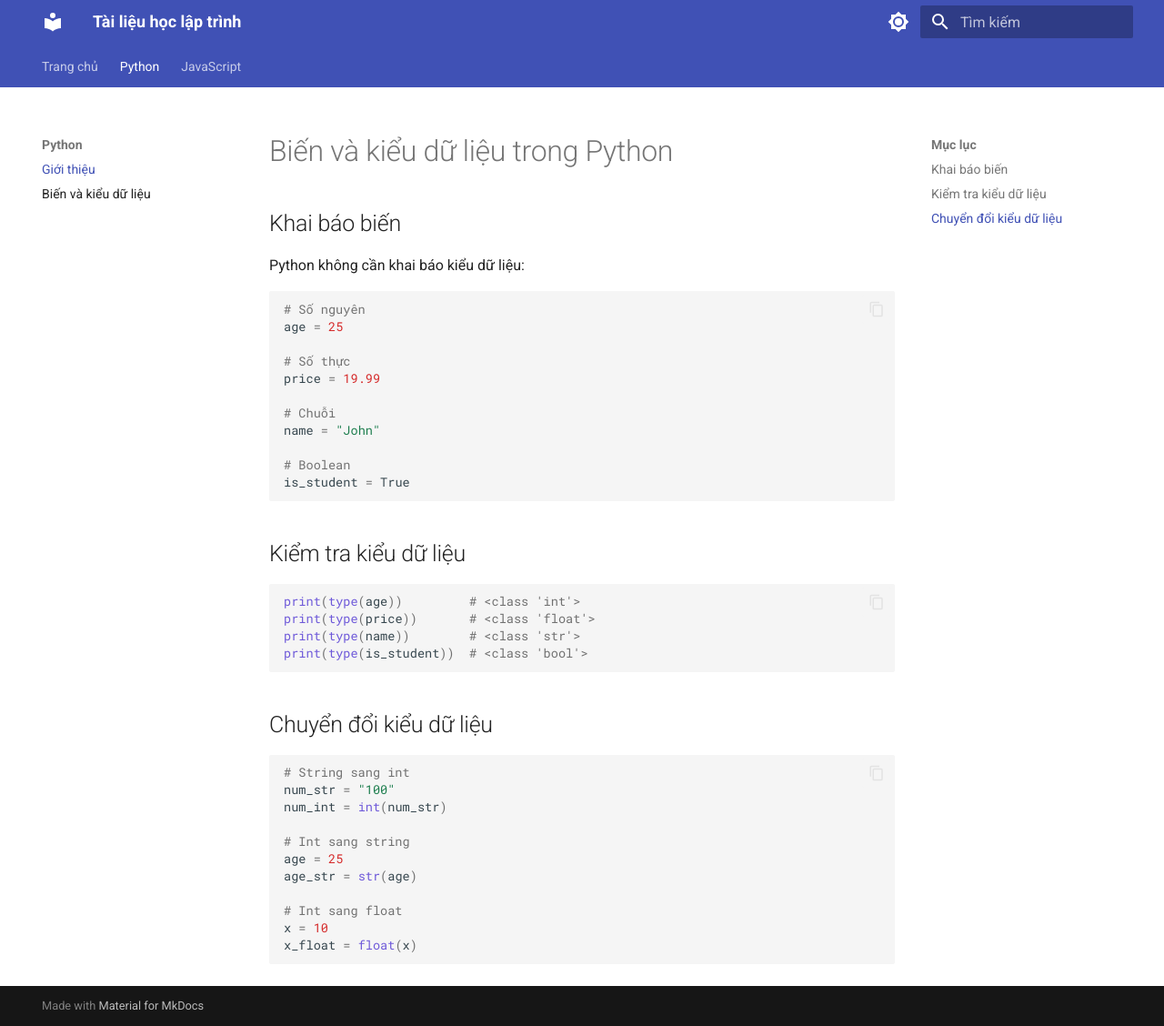
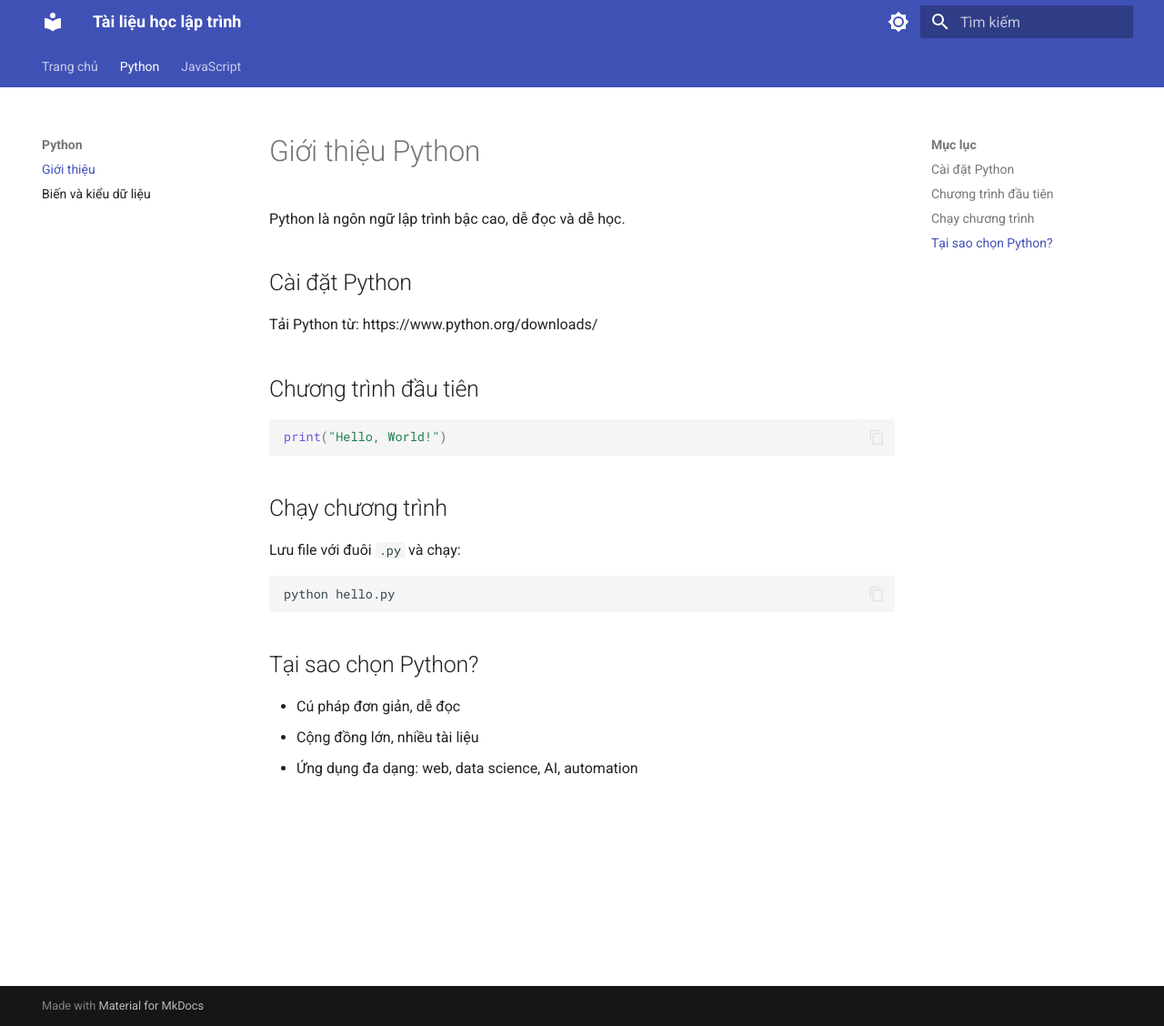
Before and after one commit to nguyentranduy/study, an MkDocs documentation site: the page built from docs/python/intro.md, in a window 1280 px wide and 1128 px high. Shown: the whole window at 91% size. Built offline with MkDocs 1.6.1 and Material for MkDocs 9.7.7, drawn with Linux system fonts in a browser that asks for light colours.

Commit message:
Update intro.md

````diff
--- a/docs/python/intro.md
+++ b/docs/python/intro.md
@@ -1,44 +1,27 @@
-# Biến và kiểu dữ liệu trong Python
+# Giới thiệu Python
 
-## Khai báo biến
+Python là ngôn ngữ lập trình bậc cao, dễ đọc và dễ học.
 
-Python không cần khai báo kiểu dữ liệu:
+## Cài đặt Python
+
+Tải Python từ: https://www.python.org/downloads/
+
+## Chương trình đầu tiên
 
 ```python
-# Số nguyên
-age = 25
-
-# Số thực
-price = 19.99
-
-# Chuỗi
-name = "John"
-
-# Boolean
-is_student = True
+print("Hello, World!")
 ```
 
-## Kiểm tra kiểu dữ liệu
+## Chạy chương trình
 
-```python
-print(type(age))         # <class 'int'>
-print(type(price))       # <class 'float'>
-print(type(name))        # <class 'str'>
-print(type(is_student))  # <class 'bool'>
+Lưu file với đuôi `.py` và chạy:
+
+```bash
+python hello.py
 ```
 
-## Chuyển đổi kiểu dữ liệu
+## Tại sao chọn Python?
 
-```python
-# String sang int
-num_str = "100"
-num_int = int(num_str)
-
-# Int sang string
-age = 25
-age_str = str(age)
-
-# Int sang float
-x = 10
-x_float = float(x)
-```
+- Cú pháp đơn giản, dễ đọc
+- Cộng đồng lớn, nhiều tài liệu
+- Ứng dụng đa dạng: web, data science, AI, automation
````
